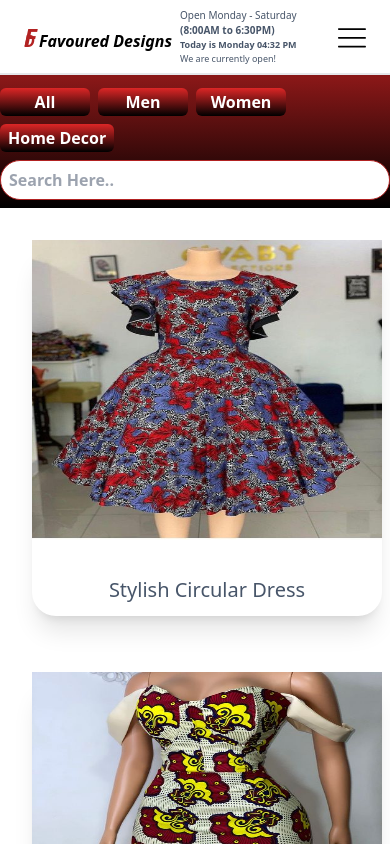
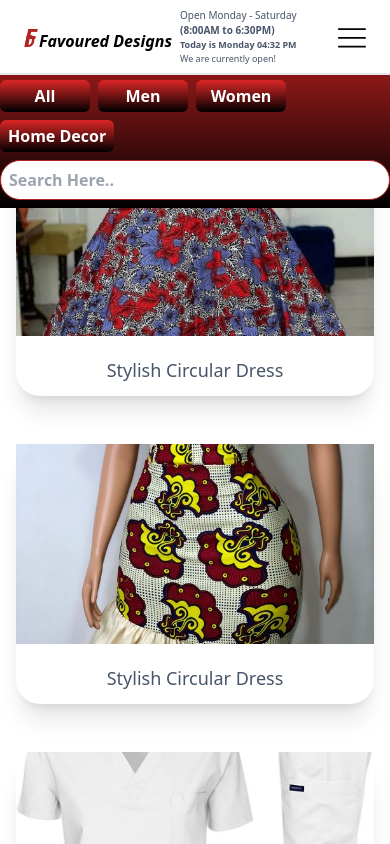
Before and after one commit to JAS-D98/Favour-Designs-Website, a React (Vite) app: page /Designs in a window 390 px wide. Shown: the top 844 px of the page. Built offline with nearby package versions, Linux system fonts and the light colour scheme.

Commit message:
changes made on padding and width to make it responsive

```diff
--- a/src/Components/DesignGallery.jsx
+++ b/src/Components/DesignGallery.jsx
@@ -3,7 +3,7 @@ import DesignsCard from './DesignsCard';
 
 const DesignGallery = ({ designs, searchTerm }) => {
   return (
-    <div className="mt-28 sm:mt-20 grid lg:grid-cols-4 md:grid-cols-2 sm:grid-cols-1 gap-14 mb-1 w-full">
+    <div className="mt-8 sm:mt-6 grid lg:grid-cols-4 md:grid-cols-2 sm:grid-cols-1 gap-6 w-full">
       {designs
         .filter((design) => {
           if (searchTerm === '') {
--- a/src/Components/DesignsBanner.jsx
+++ b/src/Components/DesignsBanner.jsx
@@ -6,7 +6,7 @@ const DesignsBanner = ({ searchTerm, setSearchTerm, handleFilterChange }) => {
   const Sentence = "Get Inspired to get a custom design".split("");
 
   return (
-    <div className='bg-gradient-to-t from-black to-red-600 h-52 sm:h-56 bg-cover bg-center flex justify-end flex-col items-center text-xl sm:text-6xl text-white font-semibold w-full fixed top-0 pb-2'>
+    <div className='bg-gradient-to-t from-black to-red-600 h-52 sm:h-56 bg-cover bg-center flex justify-end flex-col items-center text-2xl sm:text-6xl text-white font-semibold w-full fixed top-0 pb-2'>
       <Banner sentence={Sentence} />
       <div className='flex justify-between flex-col-reverse sm:flex-row-reverse gap-2 sm:gap-6 text-[16px] text-slate-600'>
         <SearchBar searchTerm={searchTerm} onSearchChange={setSearchTerm}/>
--- a/src/Components/DesignsCard.jsx
+++ b/src/Components/DesignsCard.jsx
@@ -1,13 +1,11 @@
-import React from 'react';
-
 const DesignsCard = ({ design }) => {
   return (
-    <div className="flex flex-1 items-center flex-col sm:w-full rounded-3xl w-[350px] shadow-xl pb-3 max-w-[400px] mx-auto">
-      <div className="flex items-center justify-center h-[300px] w-full">
-        <img src={design.imgURL} alt={design.name} className="h-full w-full" />
+    <div className="flex flex-1 items-center flex-col sm:w-full rounded-3xl w-full sm:max-w-[350px] shadow-xl pb-3 mt-6">
+      <div className="flex items-center justify-center h-[200px] sm:h-[300px] w-full">
+        <img src={design.imgURL} alt={design.name} className="h-full w-full object-cover" />
       </div>
-      <div className="mt-8 flex-col flex justify-start gap-1 items-center">
-        <h3 className="text-slate-600 text-center mt-1 text-xl">{design.name}</h3>
+      <div className="mt-4 flex-col flex justify-start gap-1 items-center">
+        <h3 className="text-slate-600 text-center mt-1 text-lg sm:text-xl">{design.name}</h3>
       </div>
     </div>
   );
--- a/src/Components/Form.jsx
+++ b/src/Components/Form.jsx
@@ -1,41 +1,54 @@
-import React, { useState } from 'react'
+import React, { useState } from 'react';
 import Button from './Button';
 
 const Form = () => {
-    const [data, setData]=useState({name:"",email:"",phone:"",message:""});
-    const handleChange =(e)=>{
-        const name=e.target.name;
-        const value=e.target.value;
-        setData({...data, [name]:value})
+  const [data, setData] = useState({ name: '', email: '', phone: '', message: '' });
+  const [alert, setAlert] = useState(null);
+
+  const handleChange = (e) => {
+    const name = e.target.name;
+    const value = e.target.value;
+    setData({ ...data, [name]: value });
+  };
+
+  const handleSubmit = (e) => {
+    e.preventDefault();
+
+    // Check if any field is empty
+    if (Object.values(data).some((value) => value === '')) {
+      setAlert({ type: 'error', message: 'Enter all the fields!' });
+    } else {
+      setAlert({ type: 'success', message: 'Form submitted successfully!' });
     }
-    const handleSubmit =(e)=>{
-        e.preventDefault();
-        alert("Enter all the fields!")
-    }
+  };
+
   return (
     <div className='p-2 w-full'>
-        <form method='post' onSubmit={handleSubmit} className='flex flex-col items-center gap-4 bg-slate-200 p-2 sm:p-4 rounded-lg'>
-            <h1 className='text-2xl text-slate-600'>Contact <span className='text-firebrick'>Here</span></h1>
-            <div className='flex items-center gap-2'>
-                <label htmlFor="name" className='text-xl text-slate-600'>Name:</label>
-                <input type="text" name="name" onChange={handleChange} id="" value={data.name} placeholder='Enter Your Name Here' className='w-80 sm:w-96 p-2 px-2 rounded-full bg-firebrick text-white outline-none'/>
-            </div>
-            <div className='flex items-center gap-2'>
-                <label htmlFor="email" className='text-xl text-slate-600'>Email:</label>
-                <input type="email" name="email" onChange={handleChange} id="" value={data.email} placeholder='Enter Your Email Address' className='w-80 sm:w-96 p-2 px-2 rounded-full bg-firebrick text-white outline-none'/>
-            </div>
-            <div className='flex items-center gap-2'>
-                <label htmlFor="email" className='text-xl text-slate-600'>Phone:</label>
-            <input type="phone" name="phone" onChange={handleChange} id="" value={data.phone} placeholder='Enter your Phone Number' className='w-80 sm:w-96 p-2 px-2 rounded-full bg-firebrick text-white outline-none'/>
-            </div>
-            <div className='flex flex-col sm:flex-row gap-2'>
-            <label htmlFor="message" className='text-xl text-slate-600'>Email:</label>
-            <textarea name='message' id='' cols="30" rows="10" onChange={handleChange} value={data.message} placeholder='Enter Your Message Here...' className='bg-firebrick  text-white outline-none w-96 rounded-md p-4'/>
-            </div>
-            <Button label="Send Message" type='submit'/>
-        </form>
+      <form
+        method='post'
+        onSubmit={handleSubmit}
+        className='flex flex-col items-center gap-4 bg-slate-200 p-2 sm:p-4 rounded-lg'
+      >
+        <h1 className='text-2xl text-slate-600'>
+          Contact <span className='text-firebrick'>Here</span>
+        </h1>
+        {/* Display alert */}
+        {alert && (
+          <div
+            className={`w-full p-4 rounded-md ${
+              alert.type === 'success' ? 'bg-green-500 text-white' : 'bg-red-500 text-white'
+            }`}
+          >
+            {alert.message}
+          </div>
+        )}
+        <div className='flex flex-col sm:flex-row gap-2 w-full'>
+          {/* ... rest of your form */}
+        </div>
+        <Button label='Send Message' type='submit' />
+      </form>
     </div>
-  )
-}
+  );
+};
 
-export default Form
+export default Form;
--- a/src/Components/ImageFiltering.jsx
+++ b/src/Components/ImageFiltering.jsx
@@ -20,8 +20,7 @@ const ImageFiltering = () => {
   return (
     <div className='flex flex-col justify-between'>
       <DesignsBanner handleFilterChange={handleFilterChange} searchTerm={searchTerm} setSearchTerm={setSearchTerm} />
-      {/* Add padding to the DesignGallery to make space for the DesignsBanner */}
-      <div className="p-8 md:p-12 lg:p-20 xl:p-30 mt-24 min-h-screen">
+      <div className="p-4 md:p-8 lg:p-12 xl:p-16 mt-16 min-h-screen">
         <DesignGallery designs={filteredDesigns} searchTerm={searchTerm} />
       </div>
     </div>
```
